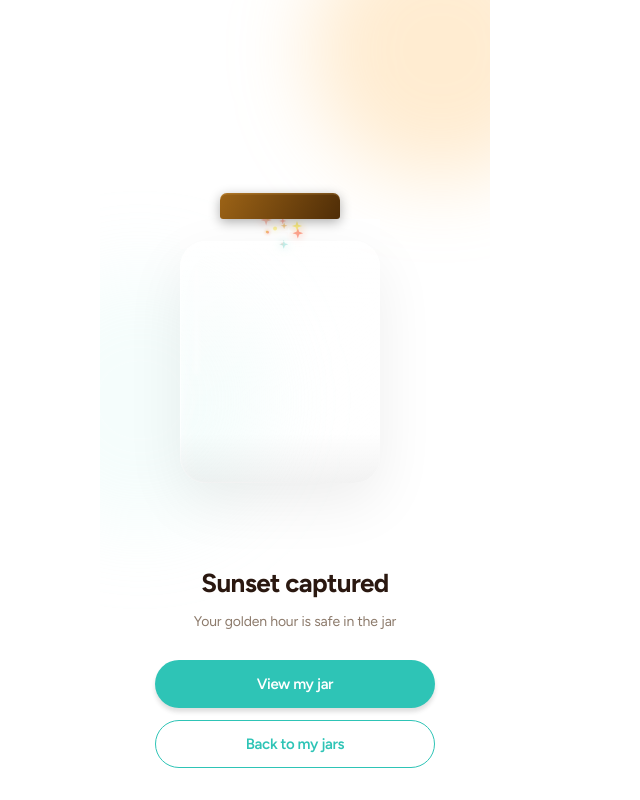
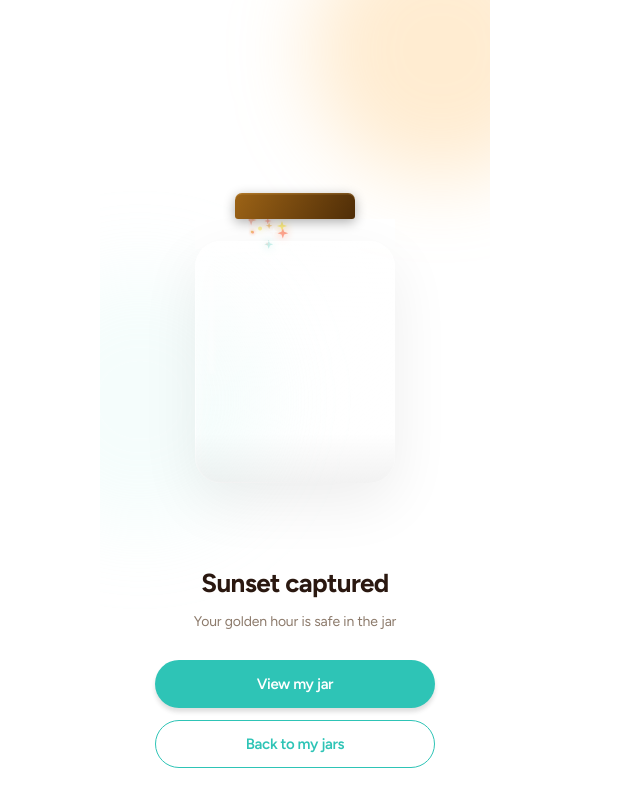
Before and after one commit to bhumikawaliaux/sunset-jar, a React (Vite) app: page /captured in a window 1280 px wide. Shown: the whole page, without its empty margins (345-985 px from the left). Built offline with nearby package versions, Linux system fonts and the light colour scheme; no server answers.

Commit message:
Fix duplicate paddingLeft from previous edit

```diff
--- a/src/screens/CapturedScreen.tsx
+++ b/src/screens/CapturedScreen.tsx
@@ -35,7 +35,6 @@ export function CapturedScreen() {
             paddingTop: 130,
             paddingLeft: 30,    // symmetric headroom so the jar sits centred
             paddingRight: 30,   // (lid sweep extends visibly via overflow:visible)
-            paddingLeft: 0,
           }}
         >
           <LiquifyJar
```
